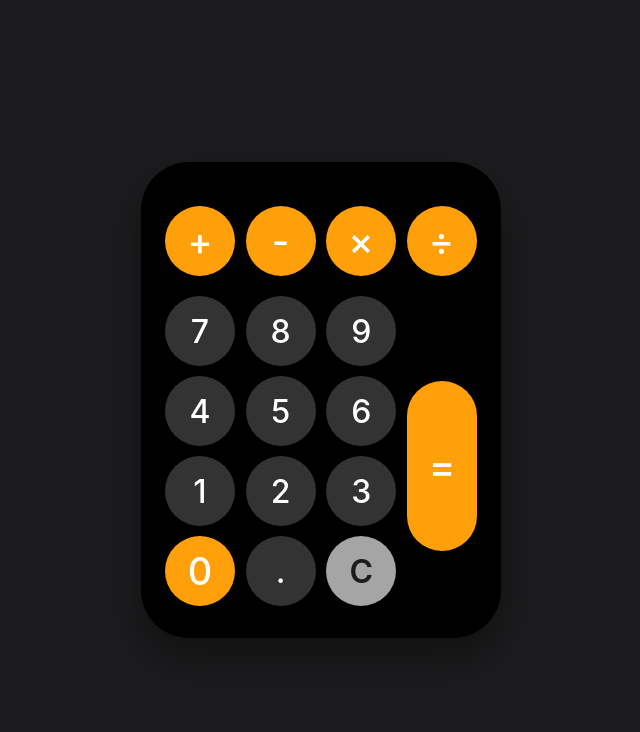
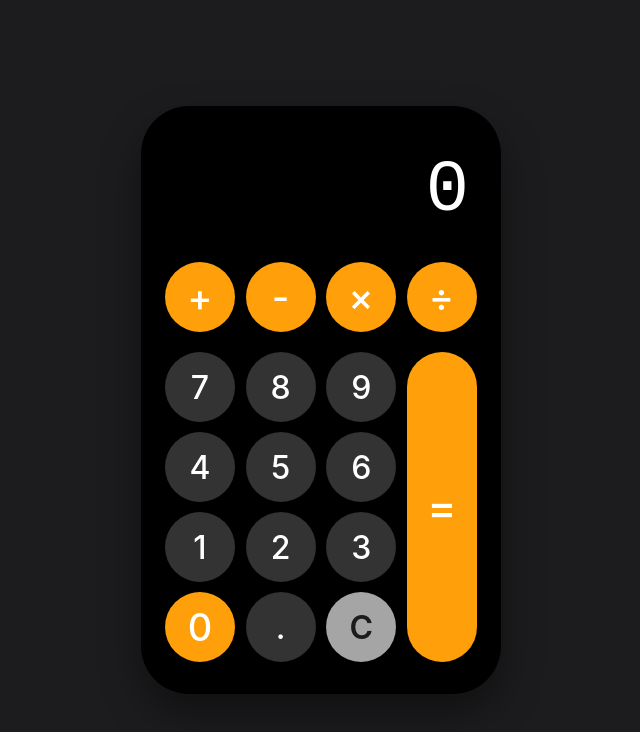
Before and after one commit to S1lnce21/calculator-app, a plain HTML site: page index.html in a window 1280 px wide. Shown: the whole page, without its empty margins (319-959 px from the left). Drawn offline with Linux system fonts and the light colour scheme.

Commit message:
fix style with practice

```diff
--- a/style.css
+++ b/style.css
@@ -18,10 +18,10 @@ body {
     border-radius: 48px;
     padding: 24px 20px 32px 20px;
     width: 360px;
-    box-shadow: 0 20px 40px rgba(0, 0, 0, 0.4);
+    box-shadow: 0 20px 40px rgba(0,0,0,0.4);
 }
 
-.calculator_display {
+.calculator__display {
     background: #000;
     color: white;
     font-size: 72px;
@@ -84,10 +84,16 @@ button:active {
     opacity: 0.8;
 }
 
+.key--operator {
+    background: #ff9f0a;
+    color: white;
+    font-size: 38px;
+}
+
 .key-equal {
     background: #ff9f0a;
     color: white;
-    font-size: 40px;
+    font-size: 44px;
     font-weight: 500;
     border-radius: 60px;
     width: 70px;
@@ -95,14 +101,7 @@ button:active {
     align-items: center;
     justify-content: center;
     padding: 0;
-    height: 170px;
-    margin-top: 85px;
-}
-
-.key--operator {
-    background: #ff9f0a;
-    color: white;
-    font-size: 38px;
+    height: 310px;
 }
 
 .is-depressed {
```
